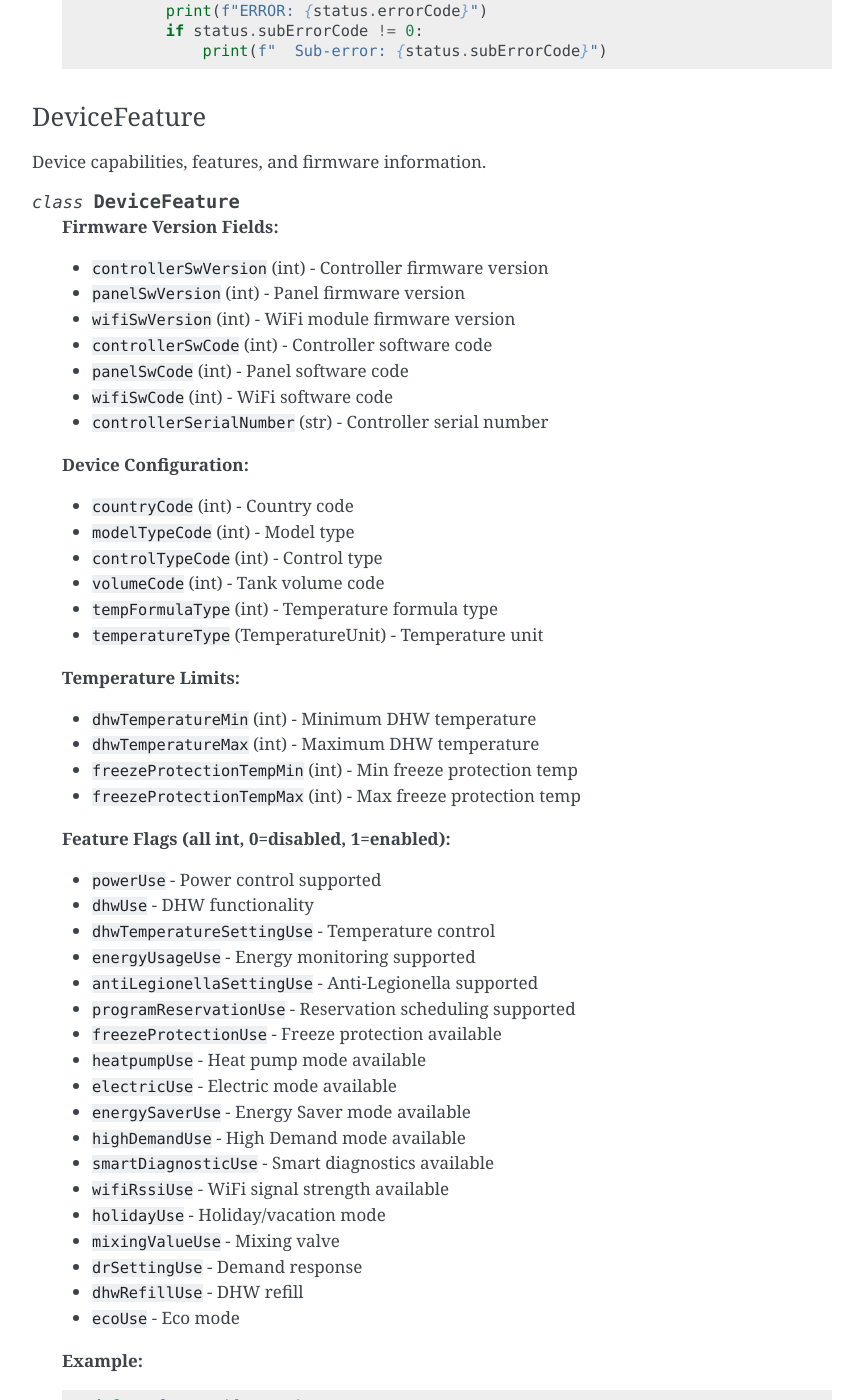
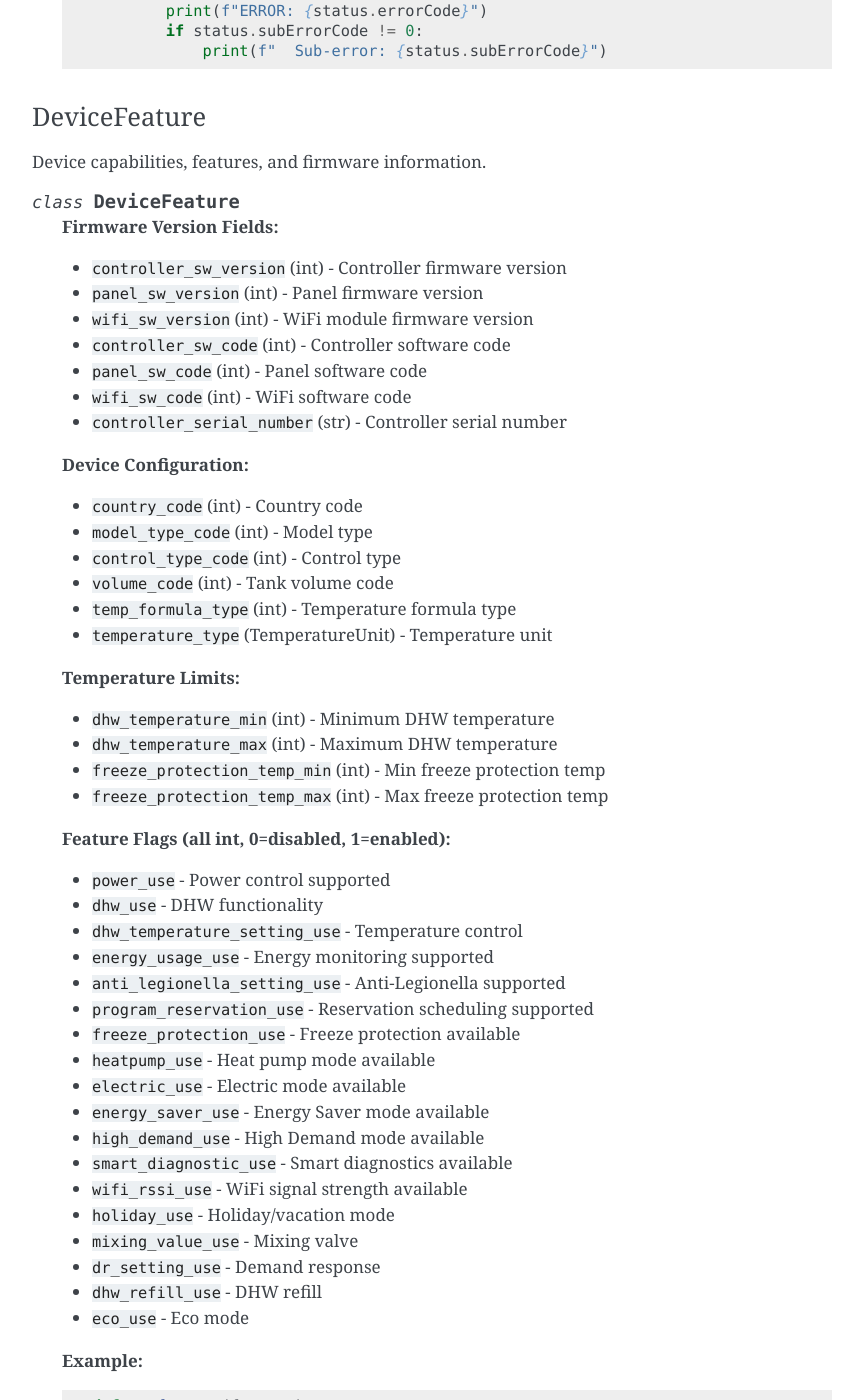
Before and after one commit to eman/nwp500-python, a Sphinx documentation site: the page built from docs/python_api/models.rst, in a window 1280 px wide and 1400 px high, scrolled down 8291 px. Shown: the whole window, without its empty margins (338-1201 px from the left). Built offline with Sphinx 7.4.7, drawn with Linux system fonts in a browser that asks for light colours; some of the changed text lies outside the part shown.

Commit message:
docs: convert field name listings in models.rst to snake_case

```diff
--- a/docs/python_api/models.rst
+++ b/docs/python_api/models.rst
@@ -283,14 +283,14 @@
 
    **Key Temperature Fields:**
 
-   * ``dhwTemperature`` (float) - Current water temperature (°F or °C)
-   * ``dhwTemperatureSetting`` (float) - Target temperature setting
-   * ``dhwTargetTemperatureSetting`` (float) - Target with offsets applied
-   * ``tankUpperTemperature`` (float) - Upper tank sensor
-   * ``tankLowerTemperature`` (float) - Lower tank sensor
-   * ``currentInletTemperature`` (float) - Cold water inlet temperature
-   * ``outsideTemperature`` (float) - Outdoor temperature
-   * ``ambientTemperature`` (float) - Ambient air temperature
+   * ``dhw_temperature`` (float) - Current water temperature (°F or °C)
+   * ``dhw_temperature_setting`` (float) - Target temperature setting
+   * ``dhw_target_temperature_setting`` (float) - Target with offsets applied
+   * ``tank_upper_temperature`` (float) - Upper tank sensor
+   * ``tank_lower_temperature`` (float) - Lower tank sensor
+   * ``current_inlet_temperature`` (float) - Cold water inlet temperature
+   * ``outside_temperature`` (float) - Outdoor temperature
+   * ``ambient_temperature`` (float) - Ambient air temperature
 
    .. note::
       Temperature display values are 20°F higher than message values.
@@ -298,66 +298,66 @@
 
    **Key Power/Energy Fields:**
 
-   * ``currentInstPower`` (float) - Current power consumption (Watts)
-   * ``totalEnergyCapacity`` (float) - Total energy capacity (%)
-   * ``availableEnergyCapacity`` (float) - Available energy (%)
-   * ``dhwChargePer`` (float) - DHW charge percentage
+   * ``current_inst_power`` (float) - Current power consumption (Watts)
+   * ``total_energy_capacity`` (float) - Total energy capacity (%)
+   * ``available_energy_capacity`` (float) - Available energy (%)
+   * ``dhw_charge_per`` (float) - DHW charge percentage
 
    **Operation Mode Fields:**
 
-   * ``operationMode`` (CurrentOperationMode) - Current operational state
-   * ``dhwOperationSetting`` (DhwOperationSetting) - User's mode preference
-   * ``temperatureType`` (TemperatureUnit) - Temperature unit
+   * ``operation_mode`` (CurrentOperationMode) - Current operational state
+   * ``dhw_operation_setting`` (DhwOperationSetting) - User's mode preference
+   * ``temperature_type`` (TemperatureUnit) - Temperature unit
 
    **Boolean Status Fields:**
 
-   * ``operationBusy`` (bool) - Device actively heating water
-   * ``dhwUse`` (bool) - Water being used (short-term detection)
-   * ``dhwUseSustained`` (bool) - Water being used (sustained)
-   * ``compUse`` (bool) - Compressor/heat pump running
-   * ``heatUpperUse`` (bool) - Upper electric heater active
-   * ``heatLowerUse`` (bool) - Lower electric heater active
-   * ``evaFanUse`` (bool) - Evaporator fan running
-   * ``antiLegionellaUse`` (bool) - Anti-Legionella enabled
-   * ``antiLegionellaOperationBusy`` (bool) - Anti-Legionella cycle active
-   * ``programReservationUse`` (bool) - Reservation schedule enabled
-   * ``freezeProtectionUse`` (bool) - Freeze protection enabled
+   * ``operation_busy`` (bool) - Device actively heating water
+   * ``dhw_use`` (bool) - Water being used (short-term detection)
+   * ``dhw_use_sustained`` (bool) - Water being used (sustained)
+   * ``comp_use`` (bool) - Compressor/heat pump running
+   * ``heat_upper_use`` (bool) - Upper electric heater active
+   * ``heat_lower_use`` (bool) - Lower electric heater active
+   * ``eva_fan_use`` (bool) - Evaporator fan running
+   * ``anti_legionella_use`` (bool) - Anti-Legionella enabled
+   * ``anti_legionella_operation_busy`` (bool) - Anti-Legionella cycle active
+   * ``program_reservation_use`` (bool) - Reservation schedule enabled
+   * ``freeze_protection_use`` (bool) - Freeze protection enabled
 
    **Error/Diagnostic Fields:**
 
-   * ``errorCode`` (int) - Error code (0 = no error)
-   * ``subErrorCode`` (int) - Sub-error code
-   * ``smartDiagnostic`` (int) - Smart diagnostic status
-   * ``faultStatus1`` (int) - Fault status flags
-   * ``faultStatus2`` (int) - Additional fault flags
+   * ``error_code`` (int) - Error code (0 = no error)
+   * ``sub_error_code`` (int) - Sub-error code
+   * ``smart_diagnostic`` (int) - Smart diagnostic status
+   * ``fault_status1`` (int) - Fault status flags
+   * ``fault_status2`` (int) - Additional fault flags
 
    **Network/Communication:**
 
-   * ``wifiRssi`` (int) - WiFi signal strength (dBm)
+   * ``wifi_rssi`` (int) - WiFi signal strength (dBm)
 
    **Vacation/Schedule:**
 
-   * ``vacationDaySetting`` (int) - Vacation days configured
-   * ``vacationDayElapsed`` (int) - Vacation days elapsed
-   * ``antiLegionellaPeriod`` (int) - Anti-Legionella cycle period
+   * ``vacation_day_setting`` (int) - Vacation days configured
+   * ``vacation_day_elapsed`` (int) - Vacation days elapsed
+   * ``anti_legionella_period`` (int) - Anti-Legionella cycle period
 
    **Time-of-Use (TOU):**
 
-   * ``touStatus`` (int) - TOU status
-   * ``touOverrideStatus`` (int) - TOU override status
+   * ``tou_status`` (int) - TOU status
+   * ``tou_override_status`` (int) - TOU override status
 
    **Heat Pump Detailed Status:**
 
-   * ``targetFanRpm`` (int) - Target fan RPM
-   * ``currentFanRpm`` (int) - Current fan RPM
-   * ``fanPwm`` (int) - Fan PWM duty cycle
-   * ``mixingRate`` (float) - Mixing valve rate
-   * ``eevStep`` (int) - Electronic expansion valve position
-   * ``dischargeTemperature`` (float) - Compressor discharge temp
-   * ``suctionTemperature`` (float) - Compressor suction temp
-   * ``evaporatorTemperature`` (float) - Evaporator temperature
-   * ``targetSuperHeat`` (float) - Target superheat
-   * ``currentSuperHeat`` (float) - Current superheat
+   * ``target_fan_rpm`` (int) - Target fan RPM
+   * ``current_fan_rpm`` (int) - Current fan RPM
+   * ``fan_pwm`` (int) - Fan PWM duty cycle
+   * ``mixing_rate`` (float) - Mixing valve rate
+   * ``eev_step`` (int) - Electronic expansion valve position
+   * ``discharge_temperature`` (float) - Compressor discharge temp
+   * ``suction_temperature`` (float) - Compressor suction temp
+   * ``evaporator_temperature`` (float) - Evaporator temperature
+   * ``target_super_heat`` (float) - Target superheat
+   * ``current_super_heat`` (float) - Current superheat
 
    **Example:**
 
@@ -409,50 +409,50 @@
 
    **Firmware Version Fields:**
 
-   * ``controllerSwVersion`` (int) - Controller firmware version
-   * ``panelSwVersion`` (int) - Panel firmware version
-   * ``wifiSwVersion`` (int) - WiFi module firmware version
-   * ``controllerSwCode`` (int) - Controller software code
-   * ``panelSwCode`` (int) - Panel software code
-   * ``wifiSwCode`` (int) - WiFi software code
-   * ``controllerSerialNumber`` (str) - Controller serial number
+   * ``controller_sw_version`` (int) - Controller firmware version
+   * ``panel_sw_version`` (int) - Panel firmware version
+   * ``wifi_sw_version`` (int) - WiFi module firmware version
+   * ``controller_sw_code`` (int) - Controller software code
+   * ``panel_sw_code`` (int) - Panel software code
+   * ``wifi_sw_code`` (int) - WiFi software code
+   * ``controller_serial_number`` (str) - Controller serial number
 
    **Device Configuration:**
 
-   * ``countryCode`` (int) - Country code
-   * ``modelTypeCode`` (int) - Model type
-   * ``controlTypeCode`` (int) - Control type
-   * ``volumeCode`` (int) - Tank volume code
-   * ``tempFormulaType`` (int) - Temperature formula type
-   * ``temperatureType`` (TemperatureUnit) - Temperature unit
+   * ``country_code`` (int) - Country code
+   * ``model_type_code`` (int) - Model type
+   * ``control_type_code`` (int) - Control type
+   * ``volume_code`` (int) - Tank volume code
+   * ``temp_formula_type`` (int) - Temperature formula type
+   * ``temperature_type`` (TemperatureUnit) - Temperature unit
 
    **Temperature Limits:**
 
-   * ``dhwTemperatureMin`` (int) - Minimum DHW temperature
-   * ``dhwTemperatureMax`` (int) - Maximum DHW temperature
-   * ``freezeProtectionTempMin`` (int) - Min freeze protection temp
-   * ``freezeProtectionTempMax`` (int) - Max freeze protection temp
+   * ``dhw_temperature_min`` (int) - Minimum DHW temperature
+   * ``dhw_temperature_max`` (int) - Maximum DHW temperature
+   * ``freeze_protection_temp_min`` (int) - Min freeze protection temp
+   * ``freeze_protection_temp_max`` (int) - Max freeze protection temp
 
    **Feature Flags (all int, 0=disabled, 1=enabled):**
 
-   * ``powerUse`` - Power control supported
-   * ``dhwUse`` - DHW functionality
-   * ``dhwTemperatureSettingUse`` - Temperature control
-   * ``energyUsageUse`` - Energy monitoring supported
-   * ``antiLegionellaSettingUse`` - Anti-Legionella supported
-   * ``programReservationUse`` - Reservation scheduling supported
-   * ``freezeProtectionUse`` - Freeze protection available
-   * ``heatpumpUse`` - Heat pump mode available
-   * ``electricUse`` - Electric mode available
-   * ``energySaverUse`` - Energy Saver mode available
-   * ``highDemandUse`` - High Demand mode available
-   * ``smartDiagnosticUse`` - Smart diagnostics available
-   * ``wifiRssiUse`` - WiFi signal strength available
-   * ``holidayUse`` - Holiday/vacation mode
-   * ``mixingValueUse`` - Mixing valve
-   * ``drSettingUse`` - Demand response
-   * ``dhwRefillUse`` - DHW refill
-   * ``ecoUse`` - Eco mode
+   * ``power_use`` - Power control supported
+   * ``dhw_use`` - DHW functionality
+   * ``dhw_temperature_setting_use`` - Temperature control
+   * ``energy_usage_use`` - Energy monitoring supported
+   * ``anti_legionella_setting_use`` - Anti-Legionella supported
+   * ``program_reservation_use`` - Reservation scheduling supported
+   * ``freeze_protection_use`` - Freeze protection available
+   * ``heatpump_use`` - Heat pump mode available
+   * ``electric_use`` - Electric mode available
+   * ``energy_saver_use`` - Energy Saver mode available
+   * ``high_demand_use`` - High Demand mode available
+   * ``smart_diagnostic_use`` - Smart diagnostics available
+   * ``wifi_rssi_use`` - WiFi signal strength available
+   * ``holiday_use`` - Holiday/vacation mode
+   * ``mixing_value_use`` - Mixing valve
+   * ``dr_setting_use`` - Demand response
+   * ``dhw_refill_use`` - DHW refill
+   * ``eco_use`` - Eco mode
 
    **Example:**
 
```
